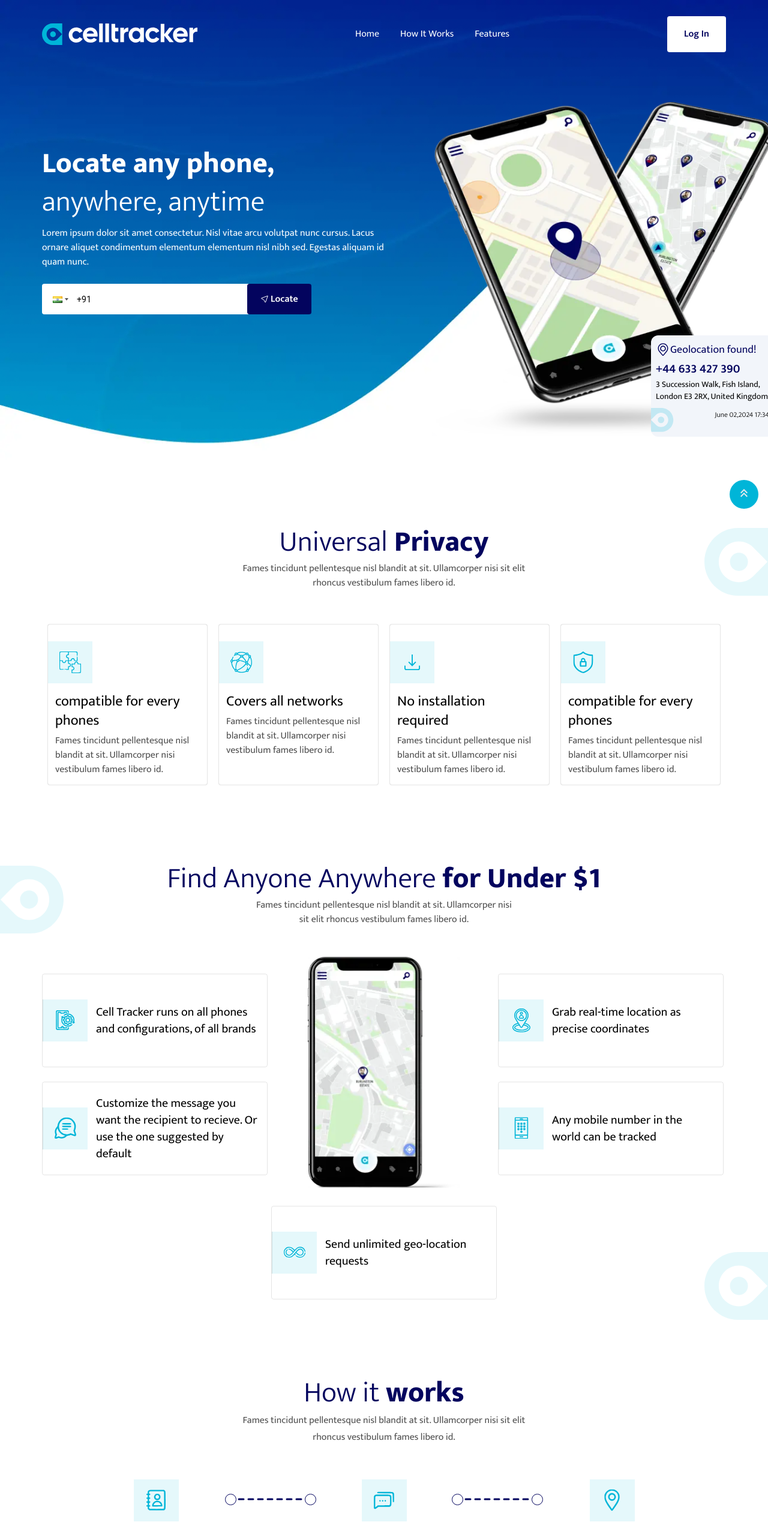
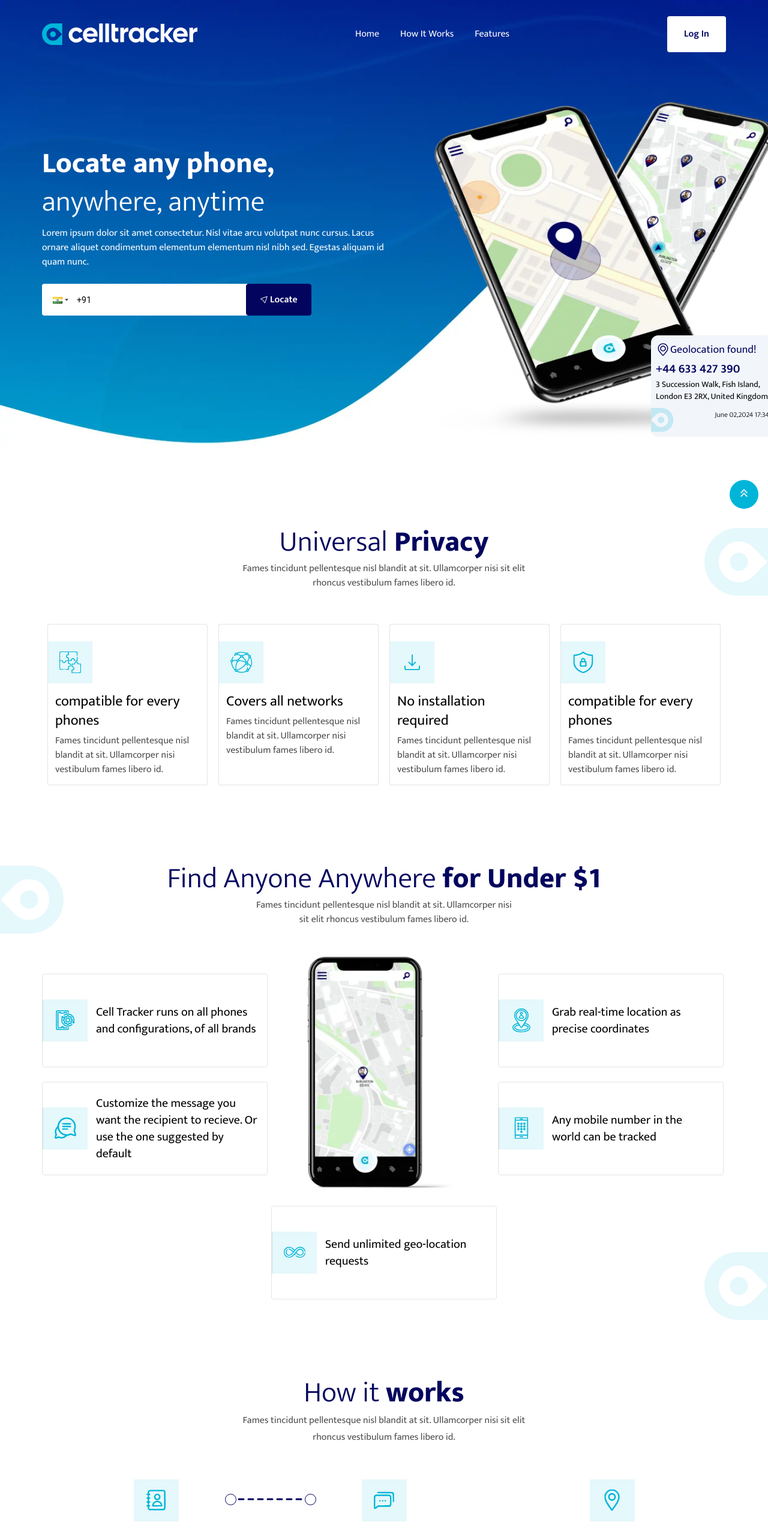
Before and after one commit to Deepak-Maan/CellTracker, a React (Create React App) app: page /landing in a window 1280 px wide. Shown: the top 2552 px of the page at 60% size. Built offline with nearby package versions, Linux system fonts and the light colour scheme.

Commit message:
modified find section

```diff
--- a/src/components/landing/LandingHero.jsx
+++ b/src/components/landing/LandingHero.jsx
@@ -23,7 +23,7 @@
   }
 
   const [phoneNumber, setPhoneNumber] = useState("");
-  const [setCountryCode] = useState("91");
+  const [, setCountryCode] = useState("91");
 
   const handleOnChange = (value, country) => {
     setPhoneNumber(value);
@@ -104,7 +104,7 @@
                 containerClass="phone-input-container"
                 buttonClass="country-code-dropdown"
               />
-              <button className="hover:border-white border-darkBlue group hover:shadow-[0px_1px_17.3px_1px_darkBlue] hover:text-darkBlue hover:bg-white  bg-darkBlue -me-[1px] rounded font-semibold text-sm md:text-base group text-white py-[13.5px] px-[22.2px] flex items-center gap-1  duration-300 ">
+              <button className="hover:border-darkBlue border border-darkBlue group  hover:text-darkBlue hover:bg-white  bg-darkBlue -me-[1px] rounded font-semibold text-sm md:text-base group text-white py-[13.5px] px-[22.2px] flex items-center gap-1  duration-300 ">
                 <LocationIcon />
                 Locate
               </button>
--- a/src/components/landing/Work.jsx
+++ b/src/components/landing/Work.jsx
@@ -14,7 +14,7 @@
                 <div className="grid sm:grid-cols-2 lg:grid-cols-3 gap-y-[200px]">
                     {WorksData.map((data, index) => (
                         <div data-aos="zoom-in" key={index} className={`max-w-[267px] relative ${index === 0 ? "lg:mr-auto mx-auto" : index === 1 ? "lg:mx-auto mx-auto" : index === 2 ? "lg:ml-auto mx-auto sm:col-span-2 lg:col-span-1" : ""}`}>
-                            <div className={`absolute h-[14px] rotate-90 lg:rotate-0 sm:hidden lg:flex sm:top-[10%] ${index === 2 ? "lg:hidden !hidden" : index === 1 ? "bottom-[-55%] right-[20%] sm:right-[-60%] " : index === 0 ? "bottom-[-67%] right-[20%] sm:right-[-50%] " : ""}`}>
+                            <div className={`absolute h-[14px]  ${index === 2 ? "lg:hidden !hidden" : index === 1 ? "bottom-[-55%] sm:right-[90%] right-[20%]   sm:top-[120%]  rotate-90 lg:rotate-0  " : index === 0 ? "bottom-[-67%]  sm:top-[10%] right-[20%] sm:right-[-50%] rotate-90 sm:rotate-0  " : ""}`}>
                                 <DottedLine />
                             </div>
                             <div className={`md:w-[75px] w-[61px] h-[57px] md:h-[70px] flex items-center bg-lightOffBlue justify-center mx-auto `}>
```
